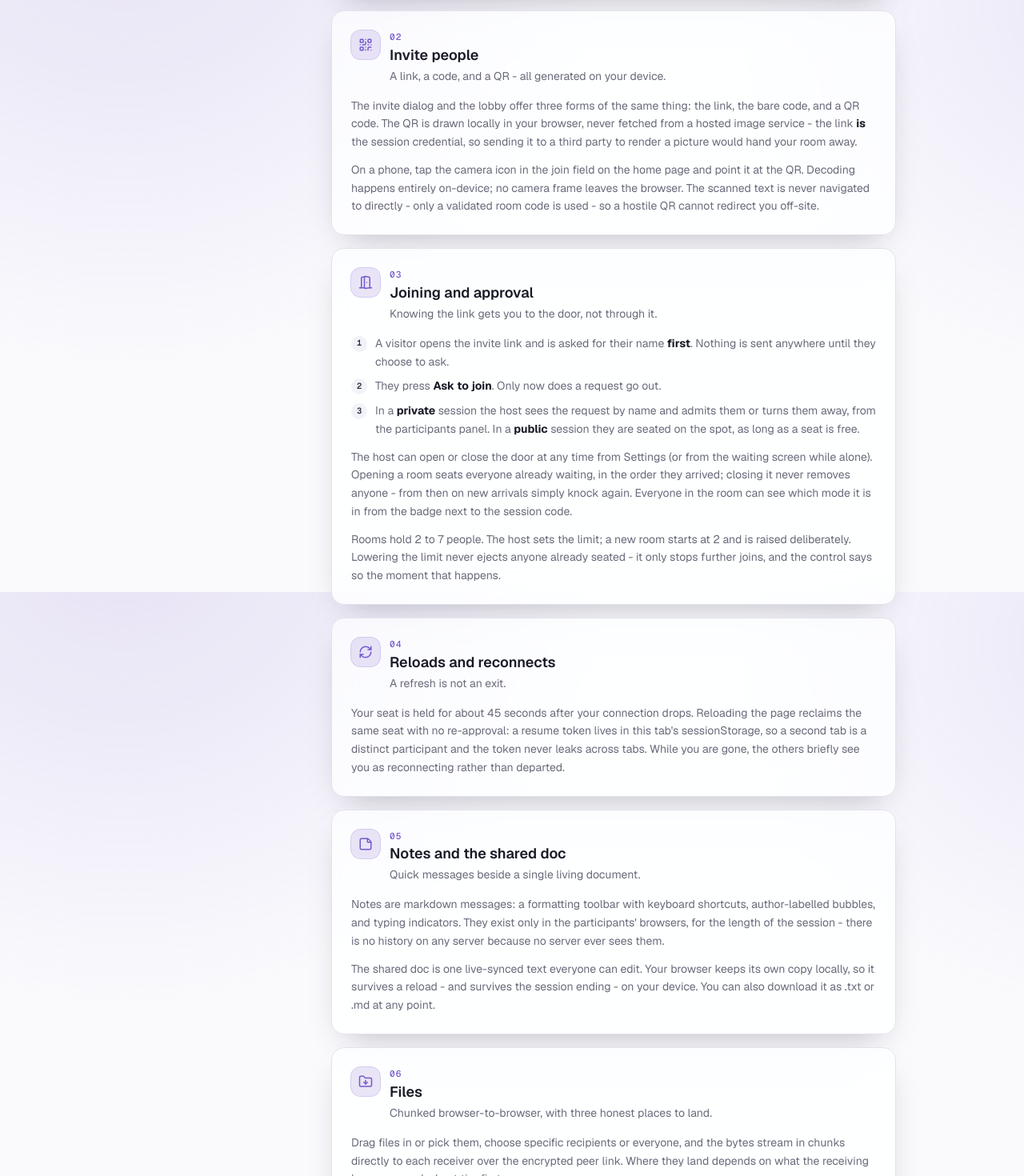
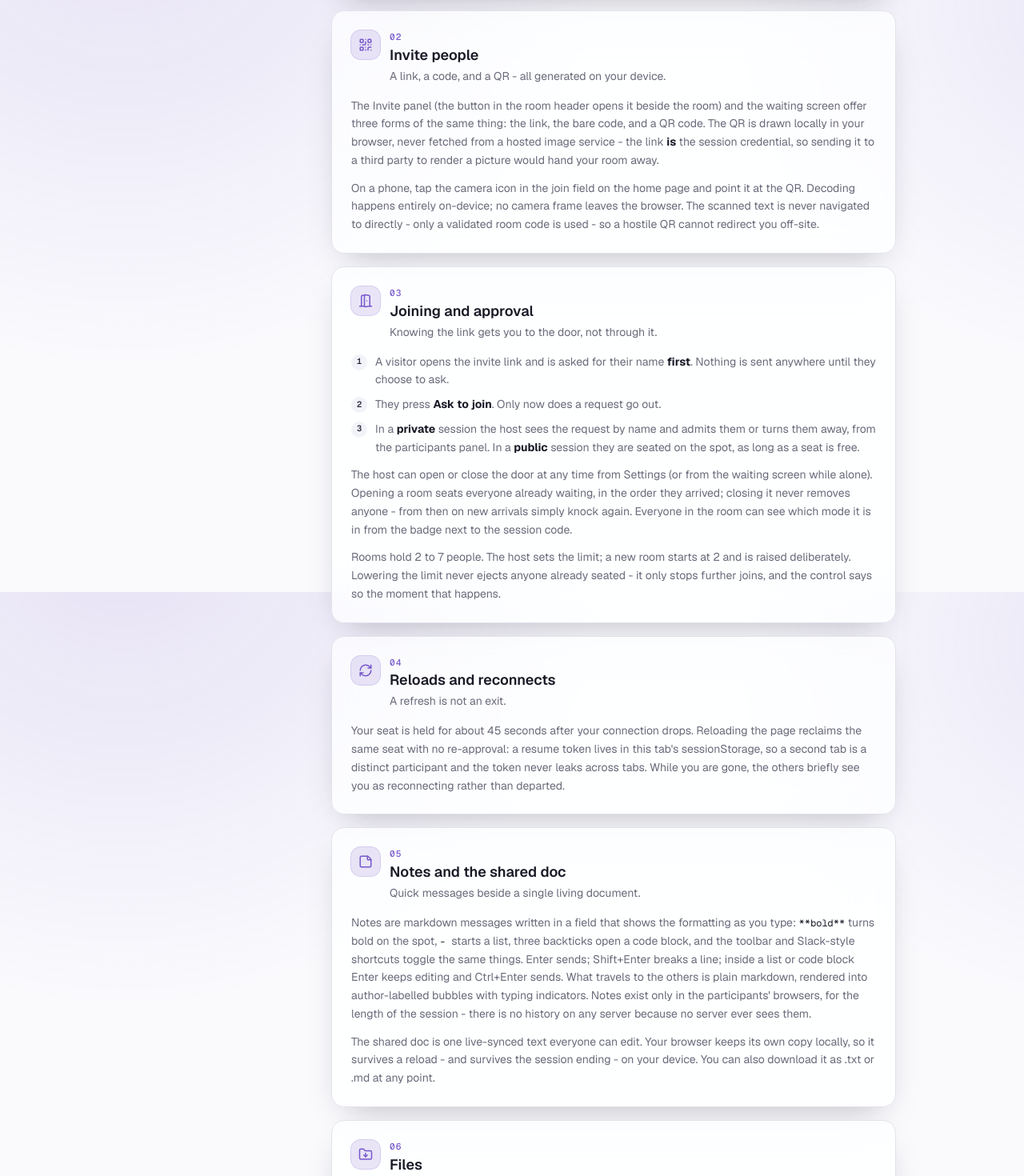
Before and after one commit to itsSauraj/instant, a Next.js app: page /guide in a window 1280 px wide. Shown: the part 860-2330 px from the top of the page at 80% size. Built offline with nearby package versions, Linux system fonts and the light colour scheme.

Commit message:
docs(guide): describe the invite drawer and the live-rendering composer

```diff
--- a/app/guide/page.tsx
+++ b/app/guide/page.tsx
@@ -127,8 +127,9 @@ export default function GuidePage() {
               lead="A link, a code, and a QR - all generated on your device."
             >
               <p>
-                The invite dialog and the lobby offer three forms of the same thing: the link, the
-                bare code, and a QR code. The QR is drawn locally in your browser, never fetched
+                The Invite panel (the button in the room header opens it beside the room) and the
+                waiting screen offer three forms of the same thing: the link, the bare code, and a
+                QR code. The QR is drawn locally in your browser, never fetched
                 from a hosted image service - the link <strong>is</strong> the session credential,
                 so sending it to a third party to render a picture would hand your room away.
               </p>
@@ -205,10 +206,15 @@ export default function GuidePage() {
               lead="Quick messages beside a single living document."
             >
               <p>
-                Notes are markdown messages: a formatting toolbar with keyboard shortcuts,
-                author-labelled bubbles, and typing indicators. They exist only in the
-                participants&apos; browsers, for the length of the session - there is no history
-                on any server because no server ever sees them.
+                Notes are markdown messages written in a field that shows the formatting as you
+                type: <code className="text-foreground font-mono text-xs">**bold**</code> turns
+                bold on the spot, <code className="text-foreground font-mono text-xs">- </code>{" "}
+                starts a list, three backticks open a code block, and the toolbar and Slack-style
+                shortcuts toggle the same things. Enter sends; Shift+Enter breaks a line; inside a
+                list or code block Enter keeps editing and Ctrl+Enter sends. What travels to the
+                others is plain markdown, rendered into author-labelled bubbles with typing
+                indicators. Notes exist only in the participants&apos; browsers, for the length of
+                the session - there is no history on any server because no server ever sees them.
               </p>
               <p>
                 The shared doc is one live-synced text everyone can edit. Your browser keeps its
```
